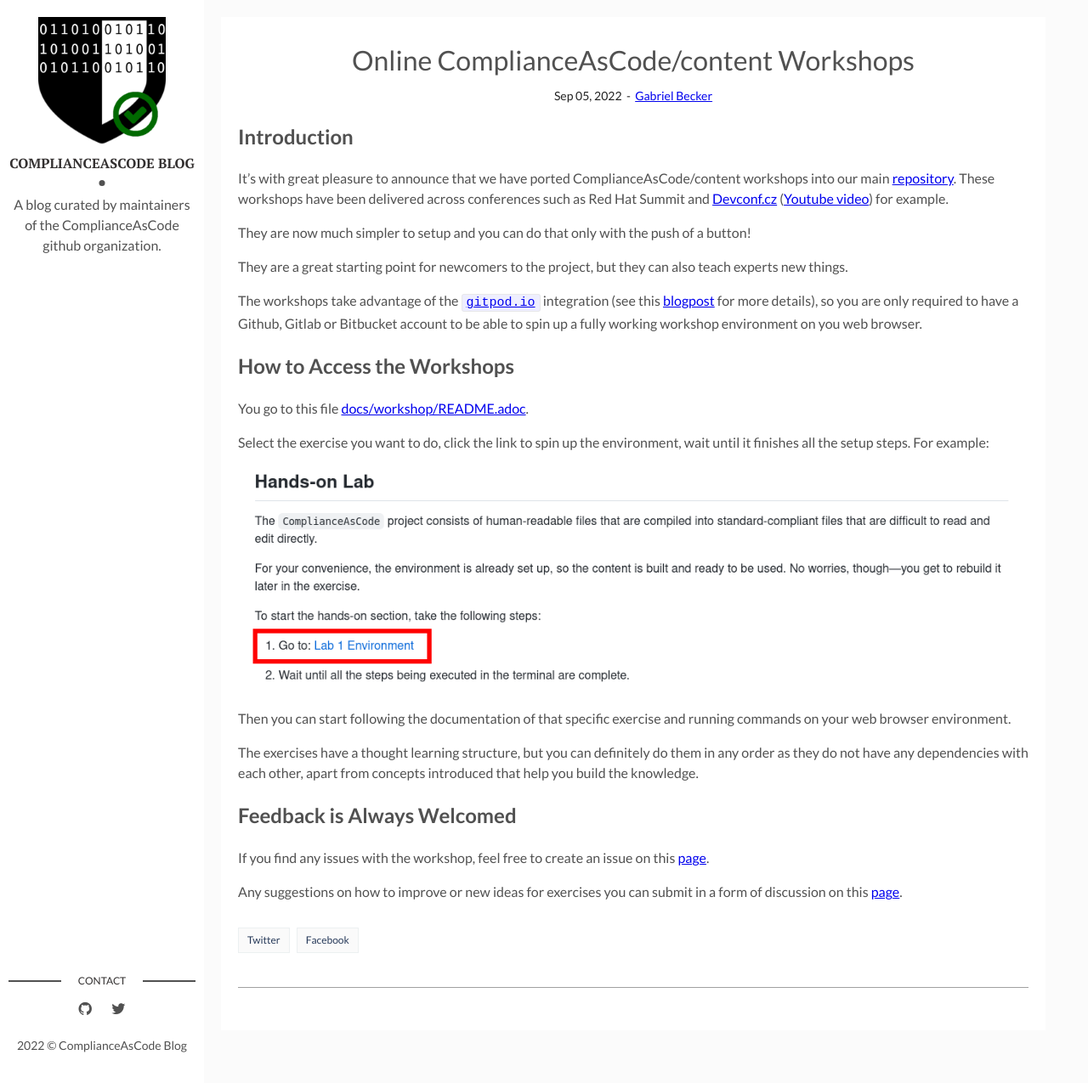
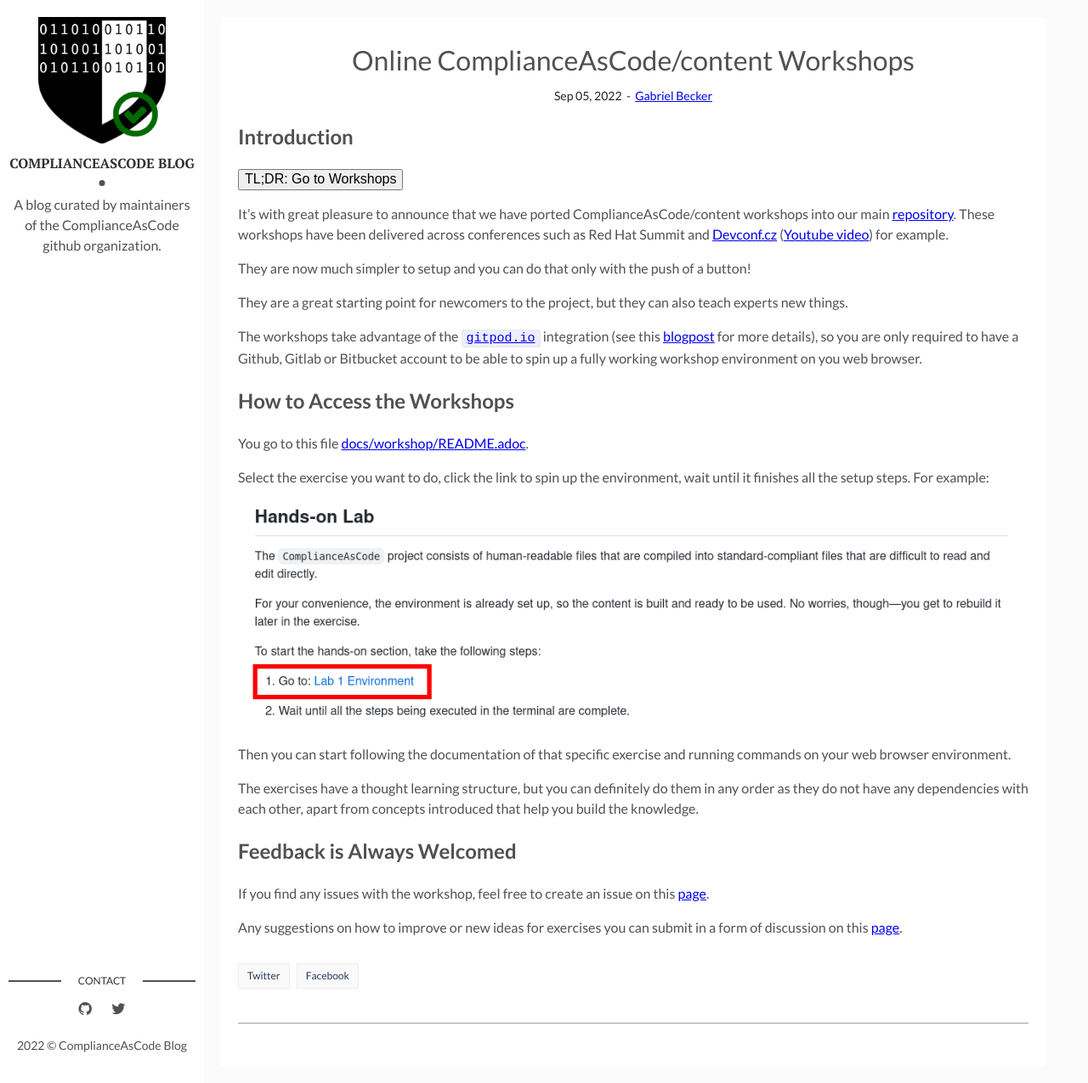
Before and after one commit to ComplianceAsCode/ComplianceAsCode.github.io, a Jekyll site: the page built from _posts/2022-09-05-complianceascode-workshops.md, in a window 1280 px wide and 1275 px high. Shown: the whole window at 85% size. Built offline with Jekyll 4.4.1, drawn with Linux system fonts in a browser that asks for light colours; comment, search, counter and statistics services are not loaded.

Commit message:
Add button with href to the workshop.

```diff
--- a/_posts/2022-09-05-complianceascode-workshops.md
+++ b/_posts/2022-09-05-complianceascode-workshops.md
@@ -7,6 +7,8 @@
 ---
 
 ## Introduction
+
+<form action="https://github.com/ComplianceAsCode/content/blob/master/docs/workshop/README.adoc" method="get" target="_blank"><button type="submit">TL;DR: Go to Workshops</button></form>
 
 It's with great pleasure to announce that we have ported ComplianceAsCode/content workshops into our main [repository](https://github.com/ComplianceAsCode/content). These workshops have been delivered
 across conferences such as Red Hat Summit and [Devconf.cz](https://devconfcz2021.sched.com/event/gmSq/creating-content-for-automated-security-compliance) ([Youtube video](https://www.youtube.com/watch?v=1bE-X2YBrNk)) for example.
```
